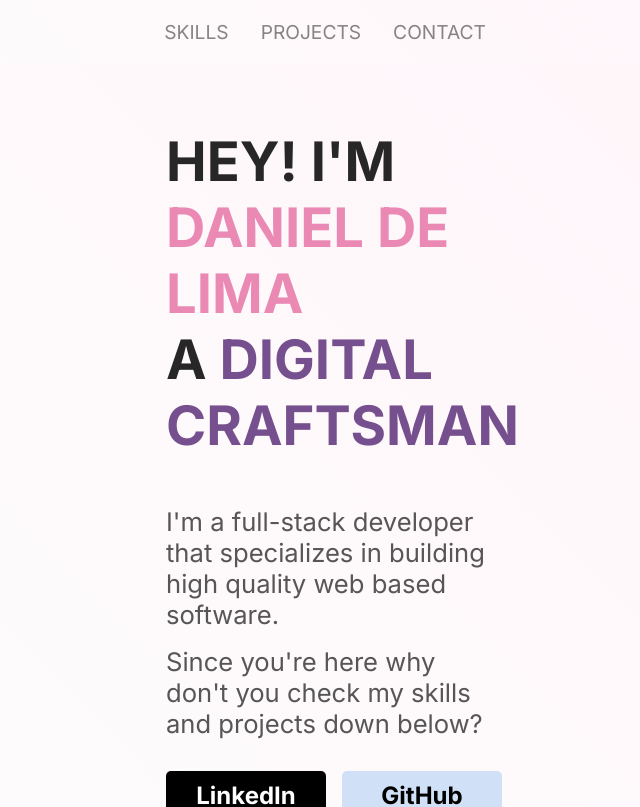
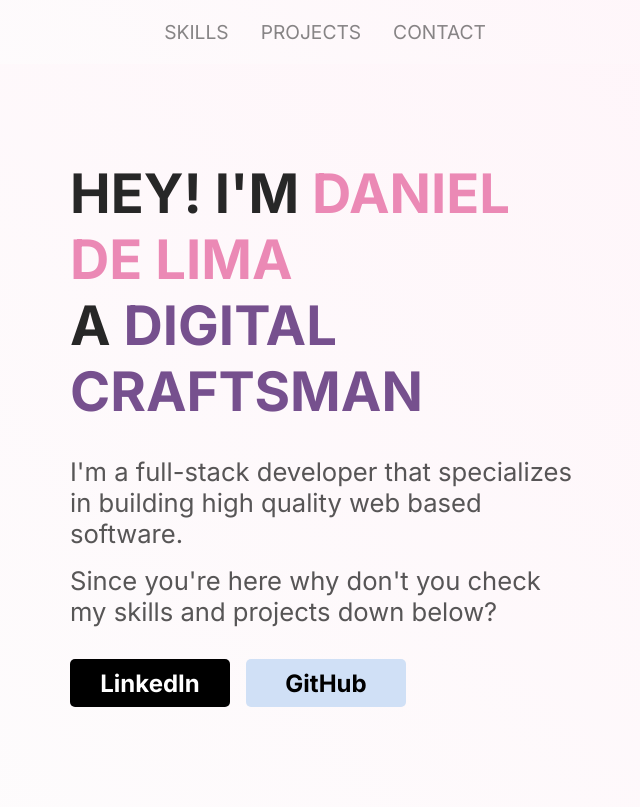
Before and after one commit to dndanli/dndanli-portfolio-v2, a React (Create React App) app in the folder dndanli-portfolio/: page / in a window 1280 px wide. Shown: the top 807 px of the page, without its empty margins (314-954 px from the left). Built offline with nearby package versions, Linux system fonts and the light colour scheme.

Commit message:
removed flex added padding block and inline

```diff
--- a/dndanli-portfolio/src/Components/About/About.style.ts
+++ b/dndanli-portfolio/src/Components/About/About.style.ts
@@ -2,10 +2,8 @@ import styled from "styled-components";
 import About from "./About";
 
 const StyledAbout = styled(About)`
-  display: flex;
-  flex-direction: column;
-  align-items: center;
-  padding: 8rem 30rem 0 30rem;
+  padding-block: min(20vh, 10rem);
+  padding-inline: min(30vw, 25rem);
   background-color: #fdfdfd;
   background-image: linear-gradient(45deg, #fdfdfd, #fff4f9);
   min-height: 70vh;
```
